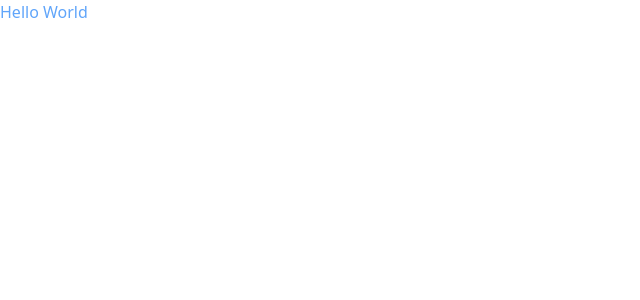
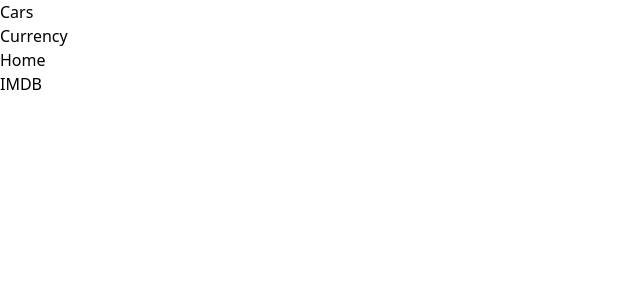
Before and after one commit to OPCODE-Open-Spring-Fest/tri-api, a React (Create React App) app in the folder React-app/: page / in a window 1280 px wide. Shown: the top 300 px of the page, without its empty margins (0-640 px from the left). Built offline with nearby package versions, Linux system fonts and the light colour scheme.

Commit message:
Using React-Router, added react-component navigation of(Home,Cars,IMDB,Currency) through navbar

```diff
--- a/React-app/package.json
+++ b/React-app/package.json
@@ -9,6 +9,7 @@
     "axios": "^1.6.8",
     "react": "^18.2.0",
     "react-dom": "^18.2.0",
+    "react-router-dom": "^6.22.3",
     "web-vitals": "^2.1.4"
   },
   "scripts": {
--- a/React-app/src/App.js
+++ b/React-app/src/App.js
@@ -1,12 +1,29 @@
-import "./App.css";
+import './App.css';
+import { Route, BrowserRouter as Router, Routes } from 'react-router-dom';
+import { BrowserRouter, NavLink } from "react-router-dom";
+import Home from "./Components/Home/HomeCode";
+import Navbar from "./Components/Navbar/NavbarCode";
+import Currency from "./Components/Currency/CurrencyCode";
+import IMDB from "./Components/IMDB/imdbCode";
+import Cars from "./Components/Cars/CarsCode";
+
+
 
 
 function App() {
 
 
   return (
-    <div className="App">
-      <div className="text-blue-400">Hello World</div>
+    <div>
+    <BrowserRouter>
+    <Navbar></Navbar>
+      <Routes>
+        <Route path="/" element={<Home/> } />
+        <Route path="/Cars" element={<Cars/> } />
+        <Route path="/Currency" element={<Currency/> } />
+        <Route path="/IMDB" element={<IMDB/> } />
+      </Routes>
+    </BrowserRouter>
     </div>
   );
 }
--- a/React-app/src/Components/Cars/CarsCode.js
+++ b/React-app/src/Components/Cars/CarsCode.js
@@ -0,0 +1,6 @@
+export default function CarsCode(){
+
+    return (
+        <div></div>
+    )
+}
--- a/React-app/src/Components/Currency/CurrencyCode.js
+++ b/React-app/src/Components/Currency/CurrencyCode.js
@@ -0,0 +1,6 @@
+export default function CurrencyCode(){
+
+    return (
+        <div></div>
+    )
+}
--- a/React-app/src/Components/Home/HomeCode.js
+++ b/React-app/src/Components/Home/HomeCode.js
@@ -0,0 +1,6 @@
+export default function HomeCode(){
+
+    return (
+        <div></div>
+    )
+}
--- a/React-app/src/Components/IMDB/imdbCode.js
+++ b/React-app/src/Components/IMDB/imdbCode.js
@@ -0,0 +1,6 @@
+export default function imdbCode(){
+
+    return (
+        <div></div>
+    )
+}
--- a/React-app/src/Components/Navbar/NavbarCode.js
+++ b/React-app/src/Components/Navbar/NavbarCode.js
@@ -0,0 +1,15 @@
+import { NavLink } from "react-router-dom";
+export default function NavbarCode(){
+
+    return (
+        <div>
+
+        <ul>
+        <li><NavLink to="/Cars">Cars</NavLink></li>
+        <li><NavLink to="/Currency">Currency</NavLink></li>
+        <li><NavLink to="/">Home</NavLink></li>
+        <li><NavLink to="/IMDB">IMDB</NavLink></li>
+        </ul>
+        </div>
+    )
+}
```
Also changed, not shown: 1 other file (tests, documents, lock files or other folders).
